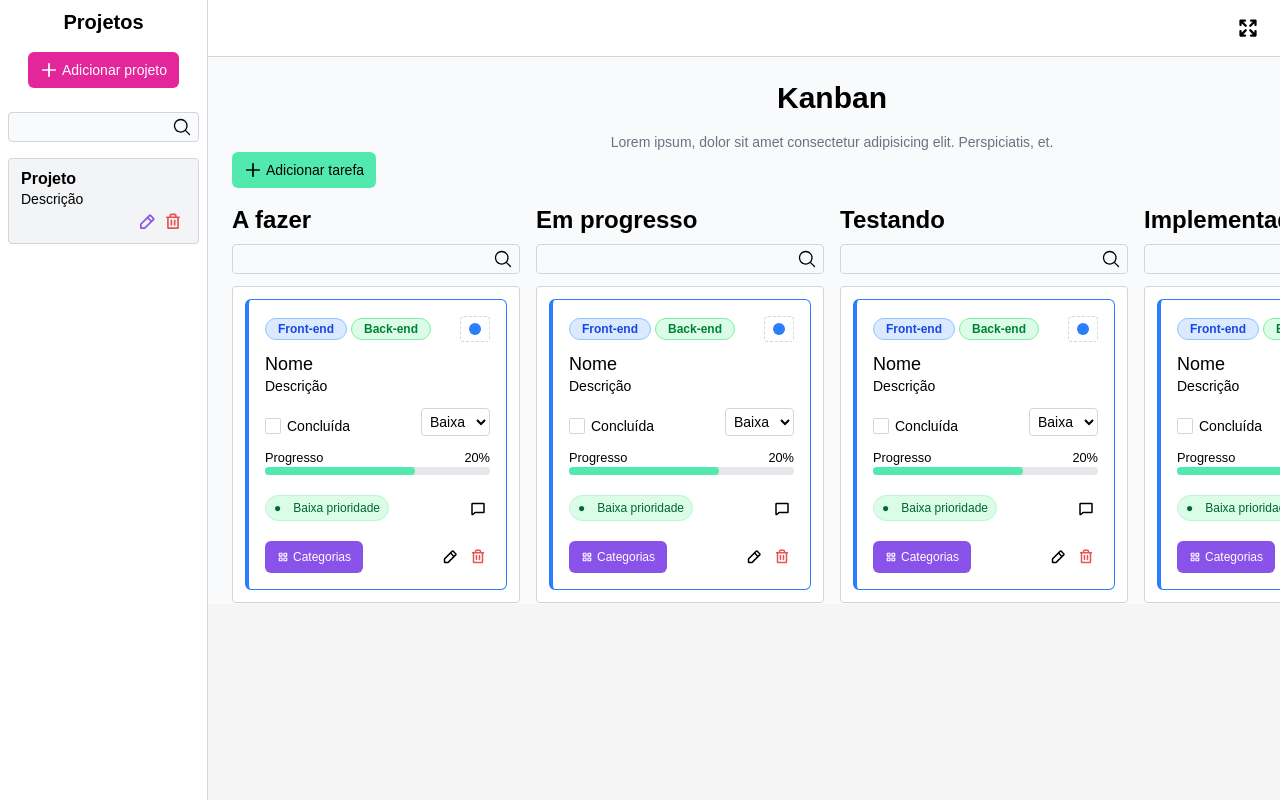
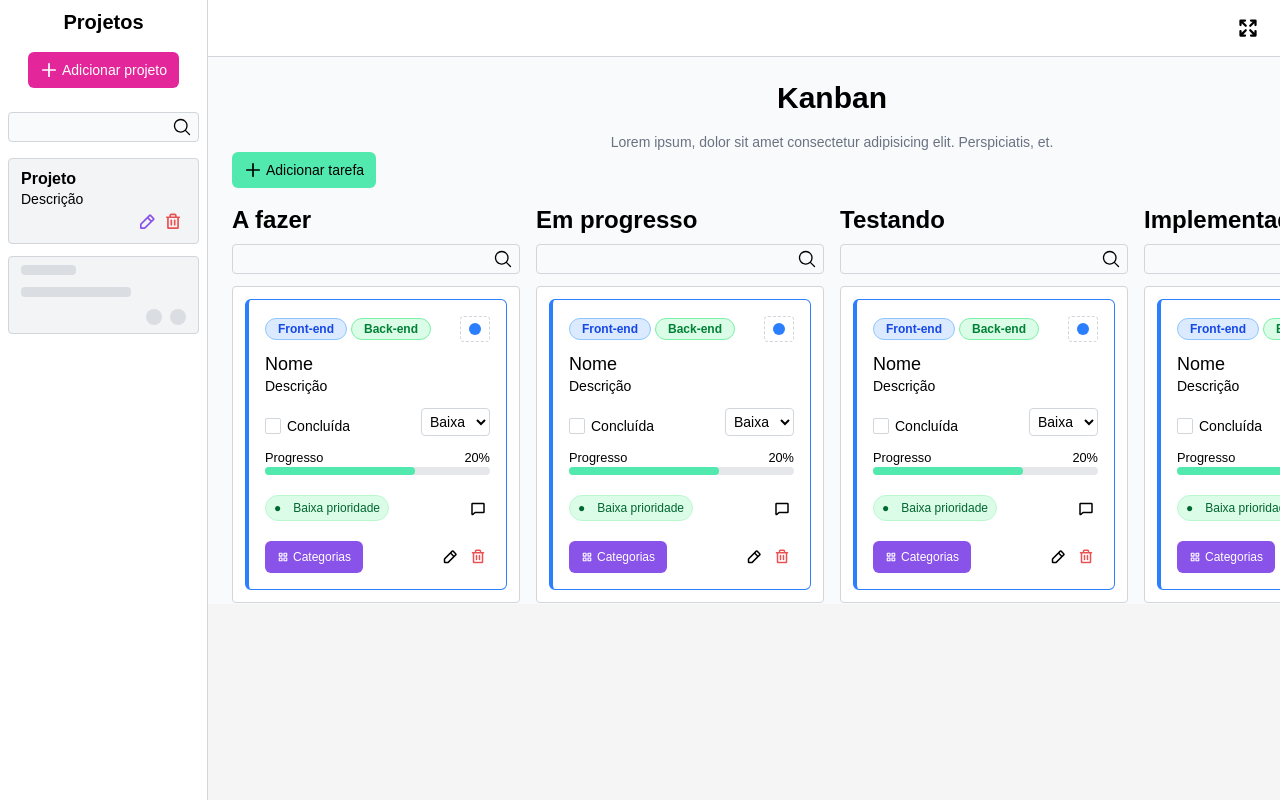
Before and after one commit to marcelosarinho/kanban, a React (Vite) app in the folder frontend/: page / in a window 1280 px wide. Shown: the top 800 px of the page. Built offline with nearby package versions, Linux system fonts and the light colour scheme; some icons are missing; a web font is replaced by a local one.

Commit message:
feat: sidebar card skeleton component

```diff
--- a/frontend/src/App.tsx
+++ b/frontend/src/App.tsx
@@ -16,6 +16,7 @@ import { ArrowsOutIcon, MoonIcon, MoonStarsIcon, PlusIcon, SunIcon } from '@phos
 import Searchbar from './components/Searchbar';
 import { CATEGORIES, TASK_PRIORITIES, TASK_STATUSES } from './libs/constants';
 import StatusColumn from './components/StatusColumn';
+import SidebarCardSkeleton from './components/SidebarCardSkeleton';
 
 const themeIcons: { [key: string]: string } = {
   light: 'ph-sun',
@@ -179,6 +180,7 @@ function App() {
           <Searchbar className="mt-6" />
           <div className="mt-4 flex flex-col w-full gap-3">
             <SidebarCard name="Projeto" description="Descrição" />
+            <SidebarCardSkeleton />
           </div>
         </div>
       </aside>
--- /dev/null
+++ b/frontend/src/components/SidebarCardSkeleton.tsx
@@ -0,0 +1,14 @@
+export default function SidebarCardSkeleton() {
+  return (
+    <div className="bg-gray-100 py-2 px-3 rounded border border-gray-300 dark:bg-slate-800 dark:border-slate-700 dark:text-gray-300">
+      <div className="bg-gray-300 h-2.5 w-1/3 rounded mb-3 animate-pulse"></div>
+
+      <div className="bg-gray-300 h-2.5 w-2/3 rounded mb-3 animate-pulse"></div>
+
+      <div className="flex items-center justify-end gap-2">
+        <div className="bg-gray-300 size-4 rounded-full animate-pulse"></div>
+        <div className="bg-gray-300 size-4 rounded-full animate-pulse"></div>
+      </div>
+    </div>
+  )
+}
```
